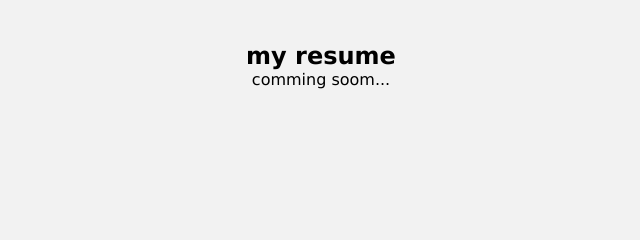
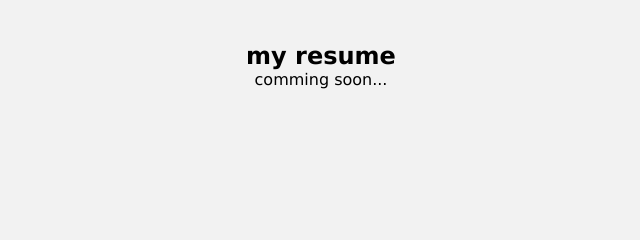
Before and after one commit to HaoGong73/portfoilo-site, a plain HTML site: page resume.html in a window 1280 px wide. Shown: the part 140-380 px from the top of the page, 319-959 px from the left. Drawn offline with Linux system fonts and the light colour scheme.

Commit message:
soom -> soon

```diff
--- a/resume.html
+++ b/resume.html
@@ -33,7 +33,7 @@
   <main>
     <div class="container main-resume">
       <h2>my resume</h2>
-      <p>comming soom...</p>
+      <p>comming soon...</p>
       <br><br><br><br><br><br><br><br><br><br>
     </div>
   </main>
```
